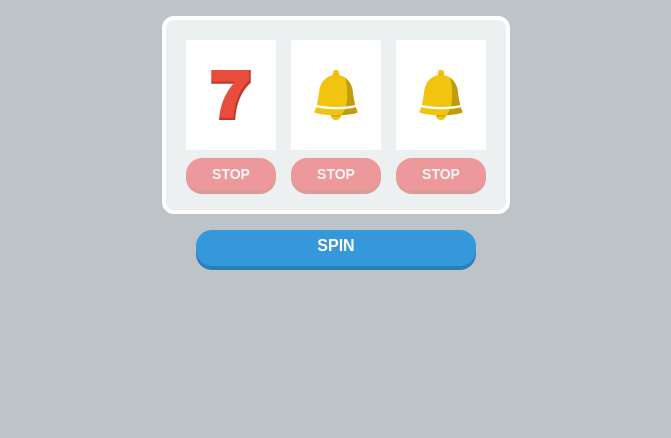
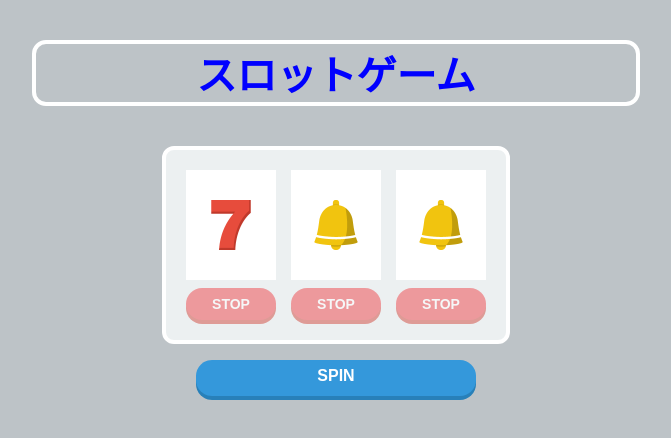
Before and after one commit to okapeeokapee/slot-game, a plain HTML site: page index.html in a window 1280 px wide. Shown: the whole page, without its empty margins (304-975 px from the left). Drawn offline with Linux system fonts and the light colour scheme.

Commit message:
title add

```diff
--- a/css/styles.css
+++ b/css/styles.css
@@ -1,3 +1,13 @@
+#title{
+  color: blue;
+  width: 600px;
+  text-align: center;
+  font-size: 40px;
+  margin: 40px auto;
+  border: solid 4px white;
+  border-radius: 14px;
+}
+
 body{
   background: #bdc3c7;
   font-size: 16px;
--- a/index.html
+++ b/index.html
@@ -6,6 +6,7 @@
   <link rel="stylesheet" href="css/styles.css">
 </head>
 <body>
+  <div id="title">スロットゲーム</div>
   <main></main>
 
   <div id="spin">SPIN</div>
```
